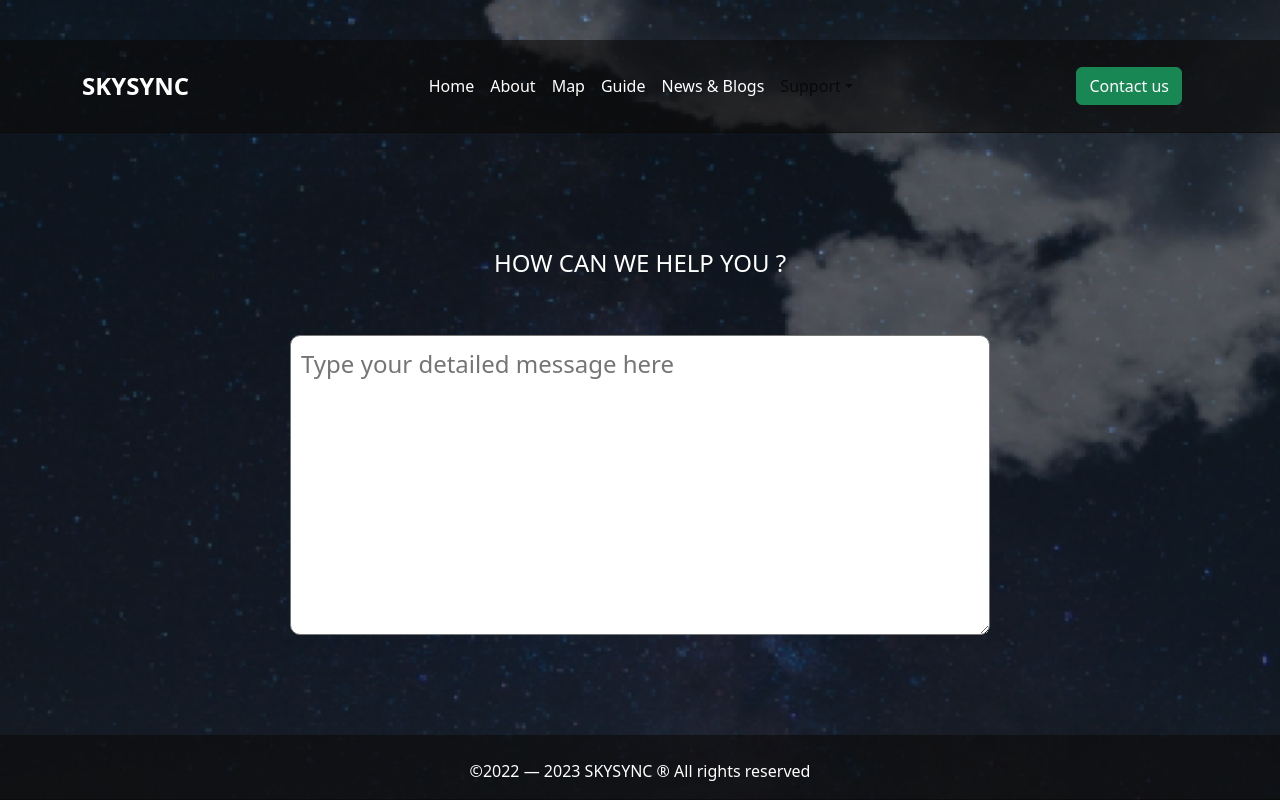
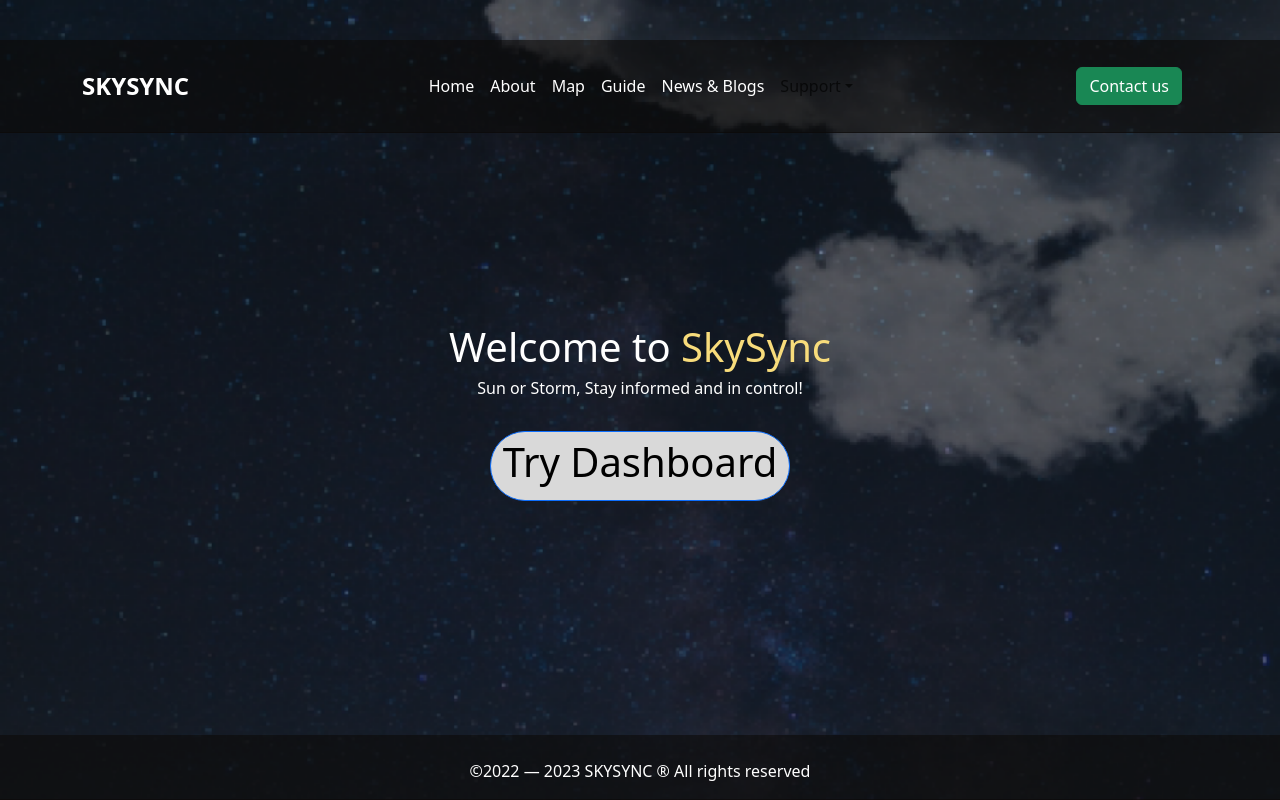
Before and after one commit to AbdulMunam-2002/Weather-Forcast, a React (Create React App) app: page / in a window 1280 px wide. Built offline with nearby package versions, Linux system fonts and the light colour scheme.

Commit message:
Landing page updated

```diff
--- a/src/App.js
+++ b/src/App.js
@@ -12,7 +12,7 @@ import Support from './Components/Support';
 function App() {
   return (
     <div className="App">
-     <Support/>
+     <Home/>
      </div>
   );
 }
--- a/src/Components/Header.js
+++ b/src/Components/Header.js
@@ -27,7 +27,8 @@ export default function Header() {
                   <NavDropdown.Item href="#action/3.2">Help</NavDropdown.Item>
                   <NavDropdown.Divider />
                   <NavDropdown.Item href="#action/3.4">Social Media Profiles</NavDropdown.Item>
-                </NavDropdown>            </Nav>
+                </NavDropdown>
+                </Nav>
             <Nav className="me-3">
               <Button variant="success">Contact us</Button>
             </Nav>
--- a/src/Components/Home.js
+++ b/src/Components/Home.js
@@ -1,13 +1,37 @@
+import React from 'react';
 import Header from './Header';
 import Footer from './Footer';
+import header from '../Assets/Images/Header1.png';
+import Button from 'react-bootstrap/Button';
 
-export default function Home()
-{
-    return(
-        <>
-            <Header/>
-            <h1>Welcome to SkySync</h1>
-            <Footer/>
-        </>
-    )
+export default function Home() {
+  const rowStyle = {
+    backgroundImage: `url(${header})`,
+    backgroundSize: 'contain', // Set background size to contain the entire image
+    backgroundPosition: 'center center',
+    minHeight: 'fit-content', // Set minHeight to fit the content height
+    display: 'flex',
+    alignItems: 'center',
+  };
+  const buttonStyle = {
+    backgroundColor: '#D9D9D9',
+    color: 'black',
+    borderRadius: '40px',
+  };
+  return (
+    <>
+    <div className='bg'>
+      <Header />
+      <br></br><br></br>
+      <div style={{ color: 'white' }}>
+      <h1>Welcome to <span style={{ color: '#F8DC7B' }}>SkySync</span></h1>
+      <h6>Sun or Storm, Stay informed and in control!</h6>
+      <br></br>
+      <Button type="submit" style={buttonStyle}><h1>Try Dashboard</h1></Button>
+      <br></br><br></br>
+      </div>
+      <Footer />
+      </div>
+    </>
+  );
 }
```
